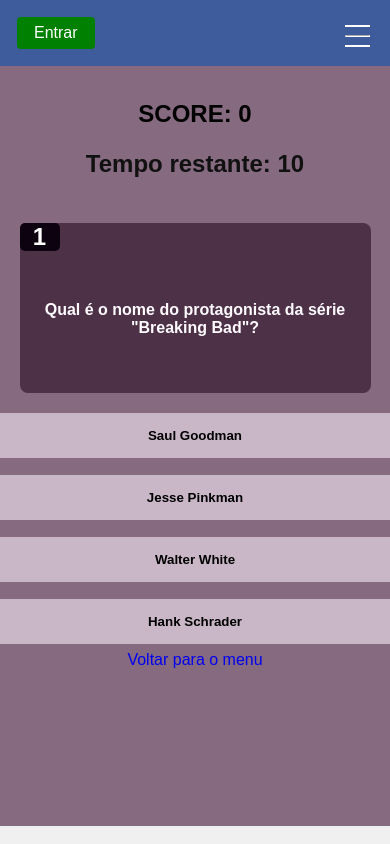
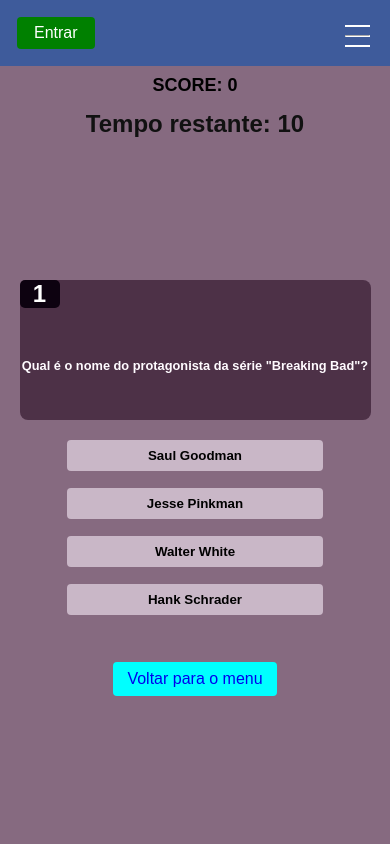
Before and after one commit to EduardoHenriGC/Quiz, a Next.js app: page /quiz in a window 390 px wide. Shown: the top 844 px of the page. Built offline with nearby package versions, Linux system fonts and the light colour scheme; no server answers.

Commit message:
adjust @media css

```diff
--- a/src/components/quiz/quiz.js
+++ b/src/components/quiz/quiz.js
@@ -64,7 +64,7 @@
               </button>
             ))}
           </div>
-          <Link href="/" onClick={restartGame}>
+          <Link className={styles.backmenu} href="/" onClick={restartGame}>
             Voltar para o menu
           </Link>
         </div>
--- a/src/styles/quiz/quiz.module.css
+++ b/src/styles/quiz/quiz.module.css
@@ -2,7 +2,7 @@
 
     background-color: #866a80;
     width: 100%;
-    height: 90vh;
+    height: 100vh;
     display: flex;
     justify-content: center;
     margin: 0 auto;
@@ -153,6 +153,12 @@
     border-radius: 0.5rem;
 
 }
+.backmenu{
+    margin-top: 40px;
+    background-color: aqua;
+    padding: 8px 14px;
+    border-radius: 0.25rem;
+}
 
 
 @media (max-width: 750px) {
@@ -160,7 +166,17 @@
 
     width: 90%;
    }
+   .answerContent{
 
+    background-color: #4d3147;
+    color: #fffbff;
+
+    width: 100%;
+    height: 130px;
+
+    border-radius: 0.5rem;
+
+}
    .options{
     display: flex;
     flex-direction: column;
@@ -174,8 +190,48 @@
 .options button {
 
     flex-basis: auto;
-    width: 430px;
+    width: 100%;
+    padding: 14px 120px;
+
 
 }
 
   }
+
+  @media (max-width: 550px){
+
+.scoreContent{
+
+    top: 75px;
+    font-size: 18px;
+}
+.timeContent{
+
+    top: 110px;
+
+}
+.answerContent{
+width: 100%;
+height: 140px;
+
+}
+.options button {
+
+ flex-basis: auto;
+ width: 100%;
+padding: 10px 120px;
+        }
+     }
+
+@media (max-width: 400px){
+
+    .options button{
+        padding: 8px 80px;
+
+    }
+    .questionContainer h4{
+        font-size: 0.8rem;
+        margin-bottom: 10px;
+    }
+
+  }
```
